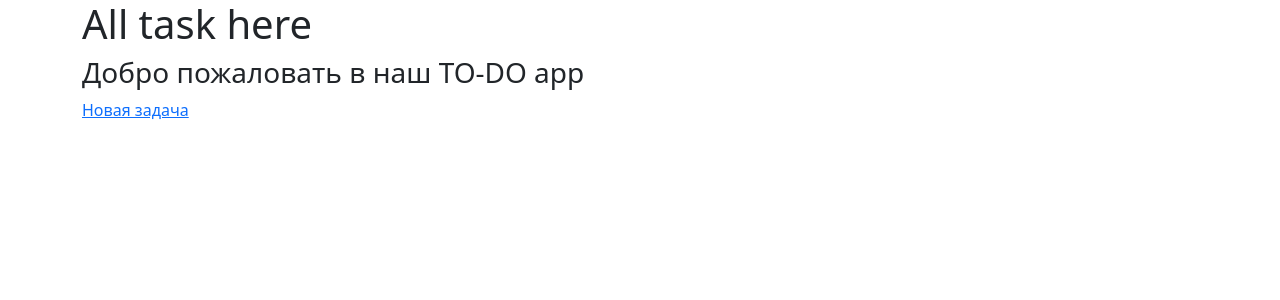
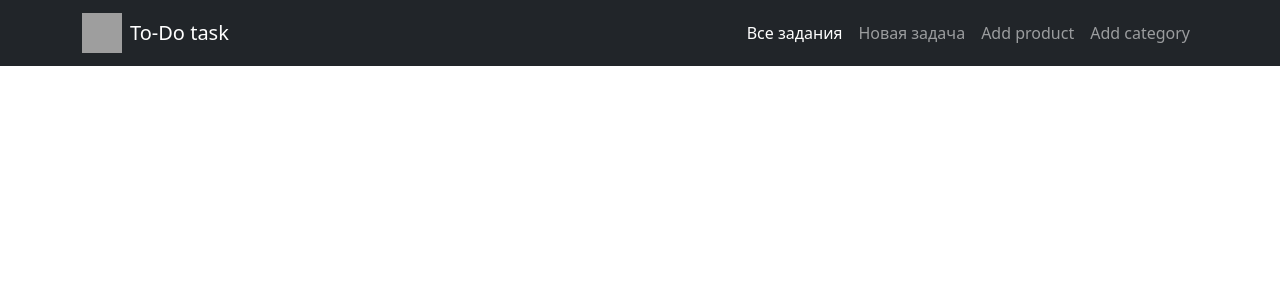
Before and after one commit to kanzhar-ryskulov/RyskulovKanzhar, a Django app: page / in a window 1280 px wide. Shown: the top 300 px of the page. Run offline with Django 5.2, Linux system fonts and the light colour scheme; data that the repository does not hold is empty; grey boxes are pictures that could not be loaded.

Commit message:
modified data in view and modified base template

```diff
--- a/source/templates/base.html
+++ b/source/templates/base.html
@@ -7,25 +7,51 @@
     <title>Title</title>
 </head>
 <body>
+<nav class="navbar navbar-expand-lg navbar-dark bg-dark">
+    <div class="container">
+
+        <a class="navbar-brand d-flex align-items-center" href="/">
+            <img
+                    src="https://tse4.mm.bing.net/th/id/OIP.q5sYIsq8fO5Ux-8S7SucNQHaH5?r=0&rs=1&pid=ImgDetMain&o=7&rm=3"
+                    alt="Logo"
+                    width="40"
+                    height="40"
+                    class="me-2"
+            >
+            To-Do task
+        </a>
+        <button
+                class="navbar-toggler"
+                type="button"
+                data-bs-toggle="collapse"
+                data-bs-target="#navbarNav"
+        >
+            <span class="navbar-toggler-icon"></span>
+        </button>
+
+        <div class="collapse navbar-collapse" id="navbarNav">
+            <ul class="navbar-nav ms-auto">
+                <li class="nav-item">
+                    <a class="nav-link active" href="/">Все задания</a>
+                </li>
+                <li class="nav-item">
+                    <a class="nav-link" href="/task/add/">Новая задача</a>
+                </li>
+                <li class="nav-item">
+                    <a class="nav-link" href="#">Add product</a>
+                </li>
+                <li class="nav-item">
+                    <a class="nav-link" href="#">Add category</a>
+                </li>
+            </ul>
+        </div>
+
+    </div>
+</nav>
 <div class="container">
-    <h1>All task here</h1>
     {% block content %}
         Test
     {% endblock %}
-
-<a href="/task/add/">Новая задача</a>
-<div >
-    {%for t in task%}
-    <hr>
-    <p>Заголовок: {{ t.title }}</p>
-    <p>Основная: {{ t.description }}</p>
-    <p>Статус: {{ t.status }}</p>
-    <p>Дата: {{ t.date }}</p>
-    <a href="{% url 'task' t.id %}" class="card-link mt-auto ms-auto">Подробнее</a>
-    <hr>
-    {% endfor %}
-
-</div>
 </div>
 
 <script crossorigin="anonymous"
--- a/source/templates/task/main_page.html
+++ b/source/templates/task/main_page.html
@@ -1,5 +1,34 @@
 {% extends "base.html" %}
 
 {% block content %}
-<h3>Добро пожаловать в наш TO-DO app </h3>
+<!--<div >-->
+<!--    {%for t in task%}-->
+<!--    <hr>-->
+<!--    <p>Заголовок: {{ t.title }}</p>-->
+<!--    <p>Основная: {{ t.description }}</p>-->
+<!--    <p>Статус: {{ t.status }}</p>-->
+<!--    <p>Дата: {{ t.date }}</p>-->
+<!--    <a href="{% url 'task' t.id %}" class="card-link mt-auto ms-auto">Подробнее</a>-->
+<!--    <hr>-->
+<!--    {% endfor %}-->
+
+<!--</div>-->
+
+<div class="container mt-3">
+    <div class="row row-cols-1 row-cols-md-2 g-4">
+        {% for t in task %}
+        <div class="card">
+            <div class="d-flex">
+                <div class="card-body">
+                    <h5 class="card-title">{{ t.title }}</h5>
+                    <p class="card-text">{{ t.description }}</p>
+                    <p>Статус: {{ t.status }}</p>-->
+                    <p>Дата: {{ t.date }}</p>
+                    <a class="card-link mt-auto ms-auto" href="{% url 'task' t.id %}">Подробнее</a>
+                </div>
+            </div>
+        </div>
+        {% endfor %}
+    </div>
+</div>
 {% endblock %}
--- a/source/to_do/views.py
+++ b/source/to_do/views.py
@@ -17,13 +17,24 @@ def add_task(request):
         description = request.POST['description']
         status = request.POST['status']
         detail_description = request.POST['detail_description']
+        date = request.POST['date']
 
-        Task.objects.create(
-            title=title,
-            description=description,
-            status=status,
-            detail_description=detail_description,
-        )
+        if date:
+            Task.objects.create(
+                title=title,
+                description=description,
+                status=status,
+                detail_description=detail_description,
+                date=date,
+            )
+        else:
+            Task.objects.create(
+                title=title,
+                description=description,
+                status=status,
+                detail_description=detail_description,
+            )
+
         return HttpResponseRedirect('/')
     return None
 
```
